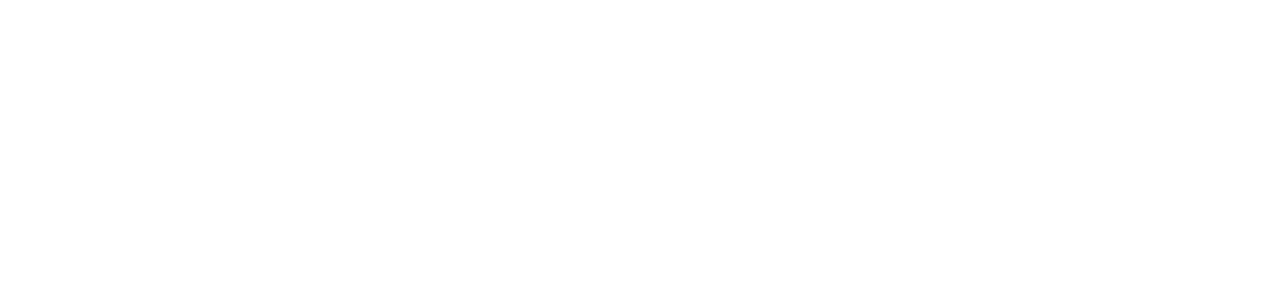
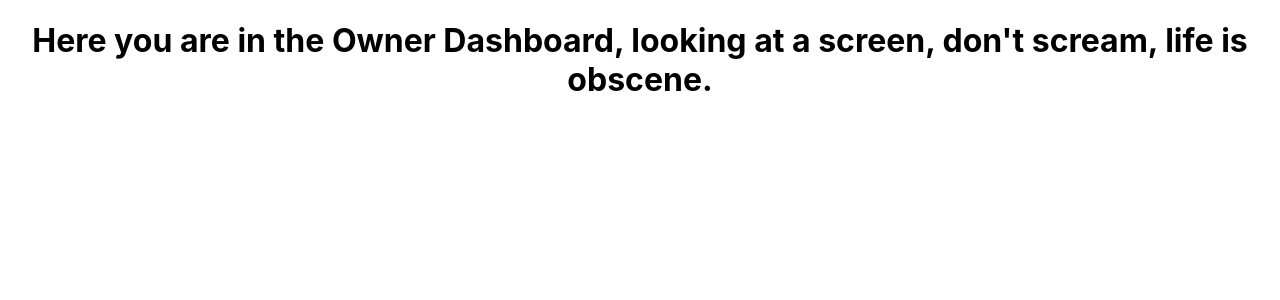
Before and after one commit to bw-eu-use-my-tech-stuff/FE, a React (Create React App) app in the folder yoursmineyours/: page /ownerDashboard in a window 1280 px wide. Shown: the top 300 px of the page. Built offline with nearby package versions, Linux system fonts and the light colour scheme.

Commit message:
Owner dashboard component created. Flow fixed but not perfect.

```diff
--- a/yoursmineyours/src/App.js
+++ b/yoursmineyours/src/App.js
@@ -5,6 +5,7 @@ import { Route } from 'react-router-dom';
 import ForRentForm from './components/RentItemForm';
 import OwnerRegister from './components/OwnerRegister';
 import OwnerLogin from './components/OwnerLogin';
+import OwnerDashboard from './components/OwnerDashboard';
 
 function App() {
   return (
@@ -12,7 +13,7 @@ function App() {
       <Route exact path="/" component={Home}/>
       <Route path="/login" component={OwnerLogin}/>
       <Route path="/register" component={OwnerRegister}/>
-
+      <Route path="/ownerDashboard" component={OwnerDashboard}/>
       <Route path="/rentItem" component={ForRentForm}/>
     </div>
   );
--- /dev/null
+++ b/yoursmineyours/src/components/OwnerDashboard.js
@@ -0,0 +1,12 @@
+import React from 'react';
+
+function OwnerDashboard(){
+
+    return(
+        <div>
+            <h1>Here you are in the Owner Dashboard, looking at a screen, don't scream, life is obscene.</h1>
+        </div>
+    )
+}
+
+export default OwnerDashboard;
--- a/yoursmineyours/src/components/OwnerLogin.js
+++ b/yoursmineyours/src/components/OwnerLogin.js
@@ -3,7 +3,7 @@ import "../styles/Login.css";
 
 function OwnerLogin(props) {
   const [user, setUser] = useState({
-    email: "",
+    username: "",
     password: ""
   });
 
@@ -16,7 +16,9 @@ function OwnerLogin(props) {
 
   const submitHandler = event => {
       event.preventDefault();
+      props.history.push('/ownerDashboard');
       // Here add the object to the backend.
+      console.log(user);
     }
 
     const goToRegister = event => {
```
